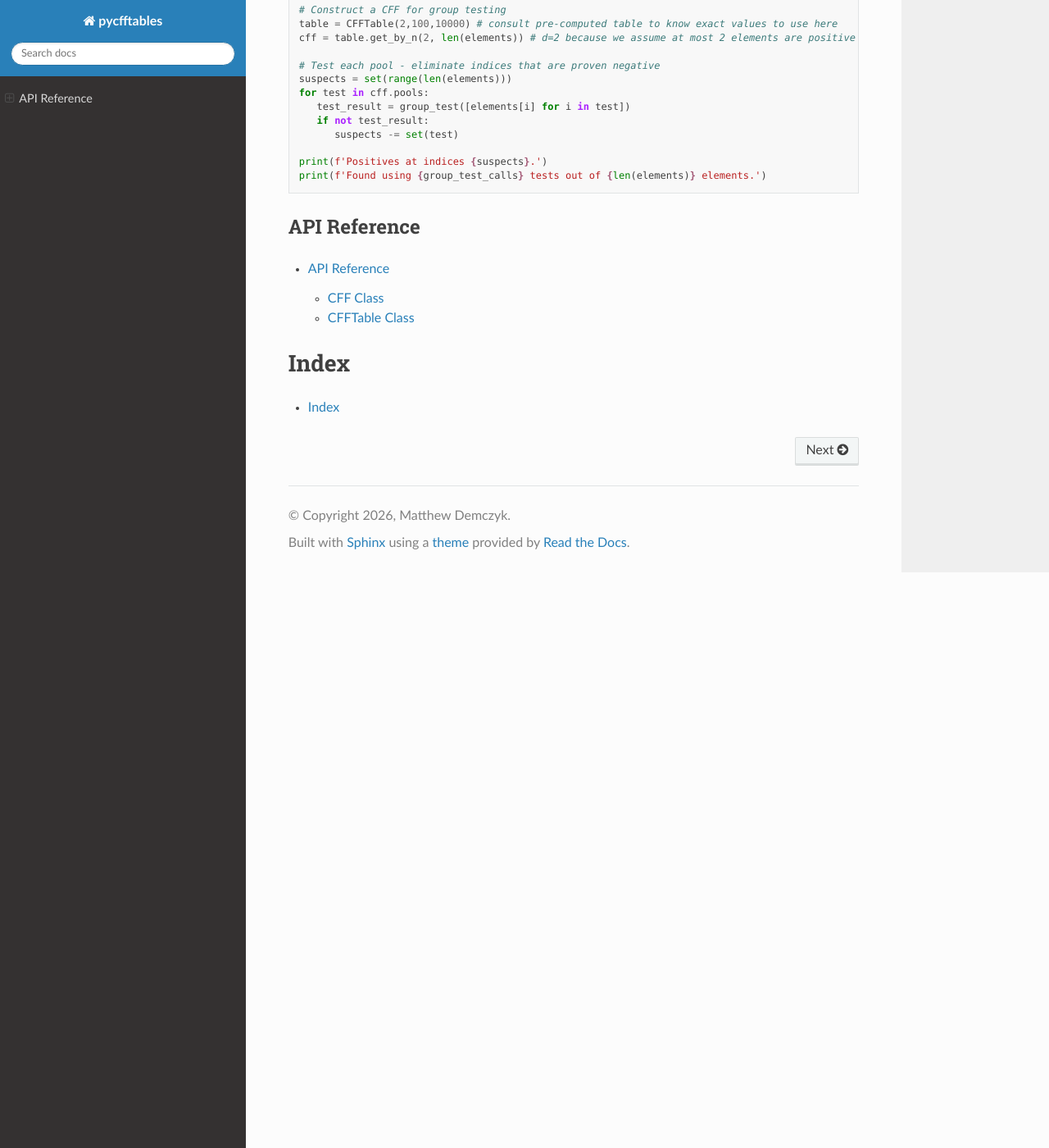
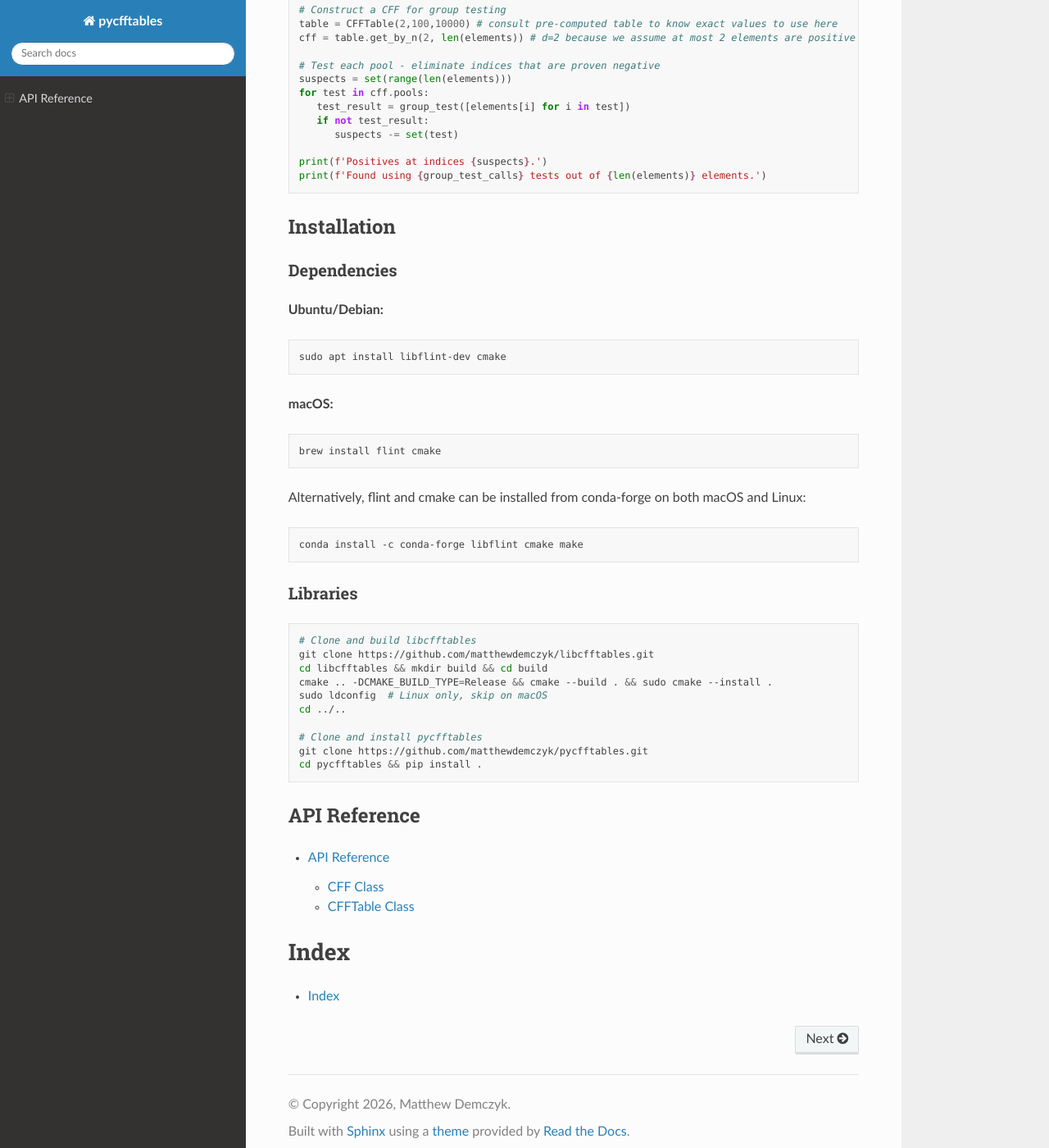
Before and after one commit to matthewdemczyk/pycfftables, a Sphinx documentation site: the page built from docs/index.rst, in a window 1280 px wide and 1400 px high, scrolled down 894 px. Shown: the whole window at 82% size. Built offline with Sphinx 7.4.7 and the Read the Docs theme 3.1.0, drawn with Linux system fonts in a browser that asks for light colours.

Commit message:
Add installation instructions to docs

```diff
--- a/docs/index.rst
+++ b/docs/index.rst
@@ -53,6 +53,46 @@ An example of using a CFF for group testing:
    print(f'Positives at indices {suspects}.')
    print(f'Found using {group_test_calls} tests out of {len(elements)} elements.')
 
+Installation
+------------
+
+Dependencies
+~~~~~~~~~~~~
+
+**Ubuntu/Debian:**
+
+.. code-block:: bash
+
+   sudo apt install libflint-dev cmake
+
+**macOS:**
+
+.. code-block:: bash
+
+   brew install flint cmake
+
+Alternatively, flint and cmake can be installed from conda-forge on both macOS and Linux:
+
+.. code-block:: bash
+
+   conda install -c conda-forge libflint cmake make
+
+Libraries
+~~~~~~~~~
+
+.. code-block:: bash
+
+   # Clone and build libcfftables
+   git clone https://github.com/matthewdemczyk/libcfftables.git
+   cd libcfftables && mkdir build && cd build
+   cmake .. -DCMAKE_BUILD_TYPE=Release && cmake --build . && sudo cmake --install .
+   sudo ldconfig  # Linux only, skip on macOS
+   cd ../..
+
+   # Clone and install pycfftables
+   git clone https://github.com/matthewdemczyk/pycfftables.git
+   cd pycfftables && pip install .
+
 API Reference
 -------------
 
```
